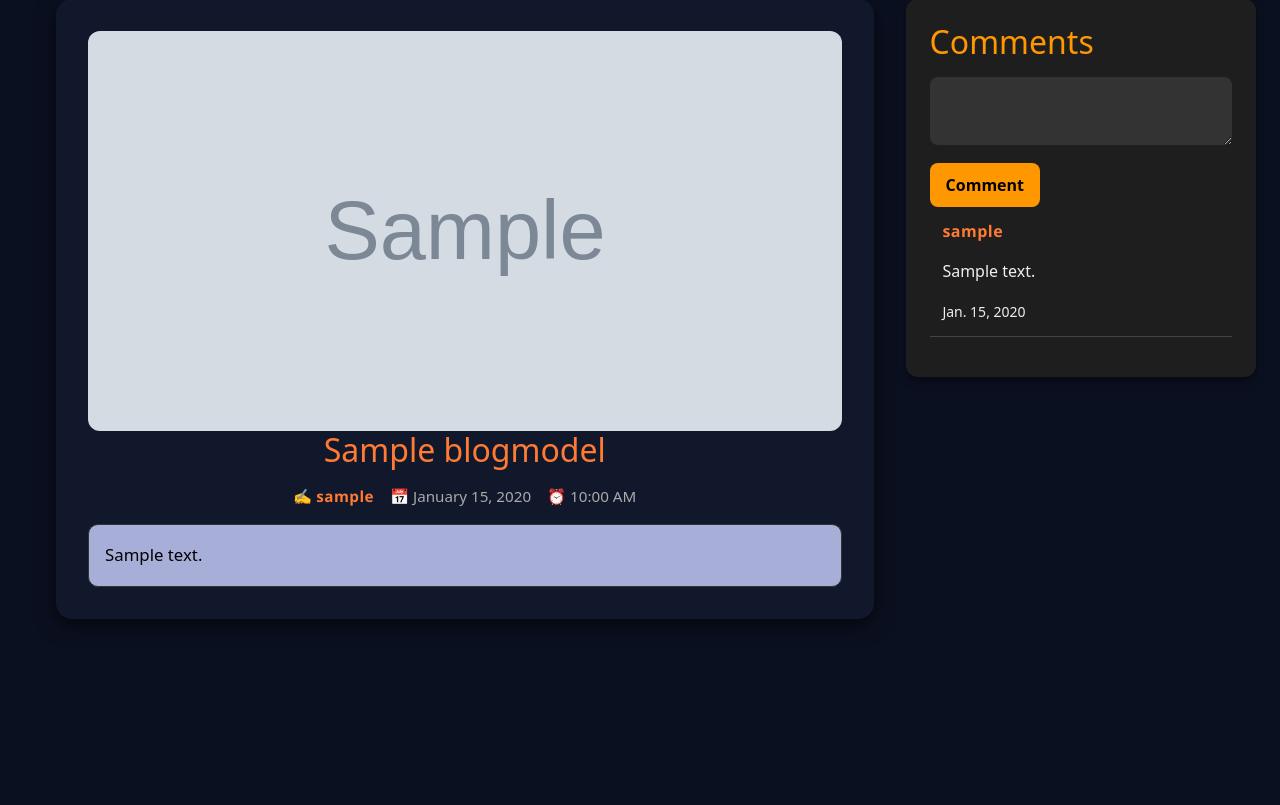
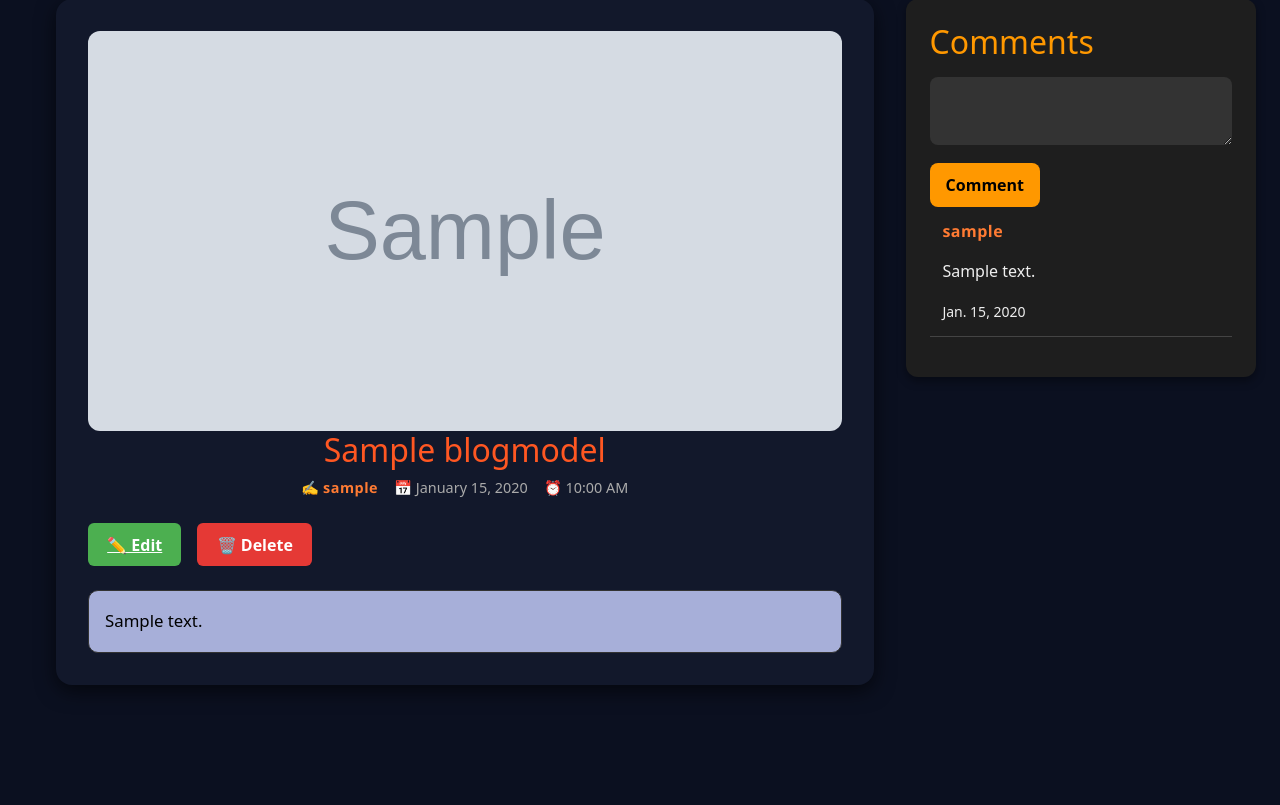
Before and after one commit to pythonrailscoding/GDSCPublic, a Django app: page /1/ in a window 1280 px wide. Shown: the part 128-933 px from the top of the page. Before the commit the page ends 750 px from the top, so only its background shows below. Run offline with Django 5.2, Linux system fonts and the light colour scheme; a user stored in the database is signed in; tables that the repository leaves empty hold one stand-in row (values such as "Sample post"); grey boxes marked "Sample" are stand-in pictures; some libraries are stand-ins or nearby versions.

Commit message:
added delete blog feature

```diff
--- a/main/admin.py
+++ b/main/admin.py
@@ -4,5 +4,3 @@
 
 admin.site.register(models.BlogModel)
 admin.site.register(models.Comment)
-admin.site.register(models.CategoryModel)
-admin.site.register(models.TagsModel)
--- a/main/models.py
+++ b/main/models.py
@@ -6,18 +6,6 @@
 import os
 
 from django_resized import ResizedImageField
-
-class CategoryModel(models.Model):
-    name = models.CharField(max_length=10)
-
-    def __str__(self):
-        return " "
-
-class TagsModel(models.Model):
-    name = models.CharField(max_length=30)
-
-    def __str__(self):
-        return " "
 
 class BlogModel(models.Model):
     user = models.ForeignKey(User, on_delete=models.CASCADE)
@@ -28,9 +16,6 @@
     time = models.TimeField(auto_now_add=True)
     thumbnail = ResizedImageField(size=[232, 216] ,quality=90 ,upload_to="thumbnails/%y", validators=[validate_image_extension, file_limit], default=None)
 
-    # Categories and Tags
-    category = models.ManyToManyField(CategoryModel, related_name="category")
-    tags = models.ManyToManyField(TagsModel, related_name="tags")
 
     def __str__(self):
         return str(self.user) + " has made a blog about " + str(self.title)[:20] + "..... "
--- a/main/urls.py
+++ b/main/urls.py
@@ -7,4 +7,5 @@
     path('<int:pk>/', views.view_blog, name='view_blog'),
     path('add-comment/blogs/<int:pk>', views.add_comment, name='add_comment'),
     path('list-blogs/<int:pk>/', views.view_user_all, name='view_user_all'),
+    path('delete_blog/<int:pk>/', views.delete_blog, name='delete_blog'),
 ]
--- a/main/views.py
+++ b/main/views.py
@@ -61,3 +61,27 @@
         html = render_to_string("partials/comment.html", {"comment": comment}, request=request)
         return JsonResponse({"html": html})
     return JsonResponse({"error": "Invalid request"}, status=400)
+
+@login_required
+def edit_blog(request, pk):
+    pass
+
+@login_required
+def delete_blog(request, pk):
+    blog = BlogModel.objects.get(pk=pk)
+    if blog.user.id == request.user.id:
+        blog.delete()
+        """
+        # redirect user to whatever post they sent request. Why? Say user was sending from view his blogs.
+        # Redirect him to view his blogs. What if he was sending from main page itself, redirect him back
+        what_to_redirect_ = request.GET.get('next') or request.POST.get('next')
+        if what_to_redirect_:
+            return redirect(what_to_redirect_)
+
+        My use case for this elapsed. But this is how you delete
+        """
+        messages.success(request, 'Blog deleted successfully!')
+        return redirect("index")
+    else:
+        messages.error(request, 'You are not authorized to delete this blog!')
+        return redirect("index")
--- a/static/css/view_blog.css
+++ b/static/css/view_blog.css
@@ -170,3 +170,101 @@
         margin-top: 1.5rem;  /* push below blog card */
     }
 }
+
+.blog-view-container {
+  max-width: 800px;
+  margin: 2rem auto;
+  padding: 2rem;
+  background: #11182a;
+  border-radius: 12px;
+  box-shadow: 0 4px 12px rgba(0,0,0,0.5);
+}
+
+.blog-title {
+  font-size: 2rem;
+  color: #ff5722;
+  margin-bottom: 0.5rem;
+}
+
+.blog-meta {
+  font-size: 0.9rem;
+  color: #bbb;
+  margin-bottom: 1.5rem;
+}
+
+.blog-content {
+  line-height: 1.6;
+  font-size: 1.05rem;
+  margin-bottom: 2rem;
+}
+
+.blog-actions {
+  margin: 1.5rem 0;
+  display: flex;
+  gap: 1rem;
+}
+
+.btn-edit,
+.btn-delete {
+  padding: 0.6rem 1.2rem;
+  border: none;
+  border-radius: 6px;
+  cursor: pointer;
+  font-weight: bold;
+}
+
+.btn-edit {
+  background: #4caf50;
+  color: white;
+}
+
+.btn-delete {
+  background: #e53935;
+  color: white;
+}
+
+/* Modal */
+.modal {
+  display: none;
+  position: fixed;
+  top: 0; left: 0;
+  width: 100%; height: 100%;
+  background: rgba(0,0,0,0.7);
+  justify-content: center;
+  align-items: center;
+  z-index: 1000;
+}
+
+.modal-content {
+  background: #1c2333;
+  padding: 2rem;
+  border-radius: 10px;
+  text-align: center;
+  max-width: 400px;
+  width: 90%;
+}
+
+.modal-actions {
+  margin-top: 1.5rem;
+  display: flex;
+  justify-content: center;
+  gap: 1rem;
+}
+
+.confirm-btn {
+  background: #e53935;
+  color: white;
+  padding: 0.6rem 1.2rem;
+  border: none;
+  border-radius: 6px;
+  cursor: pointer;
+}
+
+.cancel-btn {
+  background: #555;
+  color: white;
+  padding: 0.6rem 1.2rem;
+  border: none;
+  border-radius: 6px;
+  cursor: pointer;
+}
--- a/templates/accounts/password_reset_done.html
+++ b/templates/accounts/password_reset_done.html
@@ -11,7 +11,8 @@
         {% if not request.user.is_authenticated %}
             <p class="message">
                 We have emailed you the instructions for resetting your password. <br>
-                Please check your email account and tap on the link we have sent. <br><br>
+                Please check your email account and tap on the link we have sent. <br>
+                Please check Spam folder, if email doesn't pop up in Inbox<br><br>
                 <strong>Note:</strong> You will receive this email only if your email address is registered with your account.
             </p>
             <a href="{% url 'login' %}" class="btn">Go Back</a>
--- a/templates/base.html
+++ b/templates/base.html
@@ -37,7 +37,7 @@
         {% include 'navbar.html' %}
         <div style="margin-top: 5px;">
             {% for message in messages %}
-                <div class="" style="margin-top: 10px;">
+                <div class="" style="margin-top: 10px; padding-left: 10px; padding-right: 20px; ">
                     {% if message.level == DEFAULT_MESSAGE_LEVELS.ERROR %}
                         <div class="alert alert-danger alert-dismissible d-flex align-items-center" role="alert">
                             <svg class="bi flex-shrink-0 me-2" width="24" height="24" role="img" aria-label="Danger:"><use xlink:href="#exclamation-triangle-fill"></use></svg>
--- a/templates/main/view_blog.html
+++ b/templates/main/view_blog.html
@@ -24,6 +24,14 @@
                 <span class="date">📅 {{ blog.date|date:"F j, Y" }}</span>
                 <span class="time">⏰ {{ blog.time|time:"g:i A" }}</span>
             </div>
+                 <!-- Edit / Delete Buttons (only for author) -->
+    {% if request.user.id == blog.user.id %}
+    <div class="blog-actions">
+        <a href="#" class="btn-edit">✏️ Edit</a>
+        <button class="btn-delete" onclick="openDeleteModal()">🗑️ Delete</button>
+    </div>
+    {% endif %}
+
 
             <!-- Blog Body -->
             <div class="blog-body">
@@ -31,6 +39,7 @@
                     {{ blog.content|safe }}
                 </div>
             </div>
+
         </div>
         <!-- Comments Section (20%) -->
     <div class="comments-section">
@@ -59,12 +68,25 @@
     </div>
     </div>
     </div>
+
+    <!-- Delete Confirmation Modal -->
+<div id="deleteModal" class="modal">
+  <div class="modal-content">
+    <h3>Are you sure to delete this blog?</h3>
+    <p>This action cannot be undone.</p>
+    <div class="modal-actions">
+      <form id="deleteForm" method="post" action="{% url 'delete_blog' blog.id %}">
+        {% csrf_token %}
+        <button type="submit" class="confirm-btn">Yes, Delete</button>
+      </form>
+      <button class="cancel-btn" onclick="closeDeleteModal()">Cancel</button>
+    </div>
+  </div>
+</div>
     <script>
 document.addEventListener("DOMContentLoaded", function () {
     const form = document.getElementById("comment-form");
     if (!form) return;
-
-    const list = document.getElementById("comment-list");
 
     form.addEventListener("submit", async (e) => {
     e.preventDefault();
@@ -95,6 +117,13 @@
 });
 
 });
+function openDeleteModal() {
+  document.getElementById("deleteModal").style.display = "flex";
+}
+
+function closeDeleteModal() {
+  document.getElementById("deleteModal").style.display = "none";
+}
 </script>
 
 {% endblock %}
--- a/templates/members/profile.html
+++ b/templates/members/profile.html
@@ -59,7 +59,7 @@
         <p><strong>Bio:</strong>
             <div class="bio-section">
         <p id="bio-text">
-            {{ profile_user_.bio }}
+            {{ profile_user_.bio|linebreaksbr }}
         </p>
   <button id="view-more-btn">View More</button>
 
```
Also changed, not shown: members/models.py (+0 -7 lines), main/migrations/0015_remove_blogmodel_category_remove_blogmodel_tags_and_more.py (added), members/migrations/0006_delete_subscriber.py (added).
